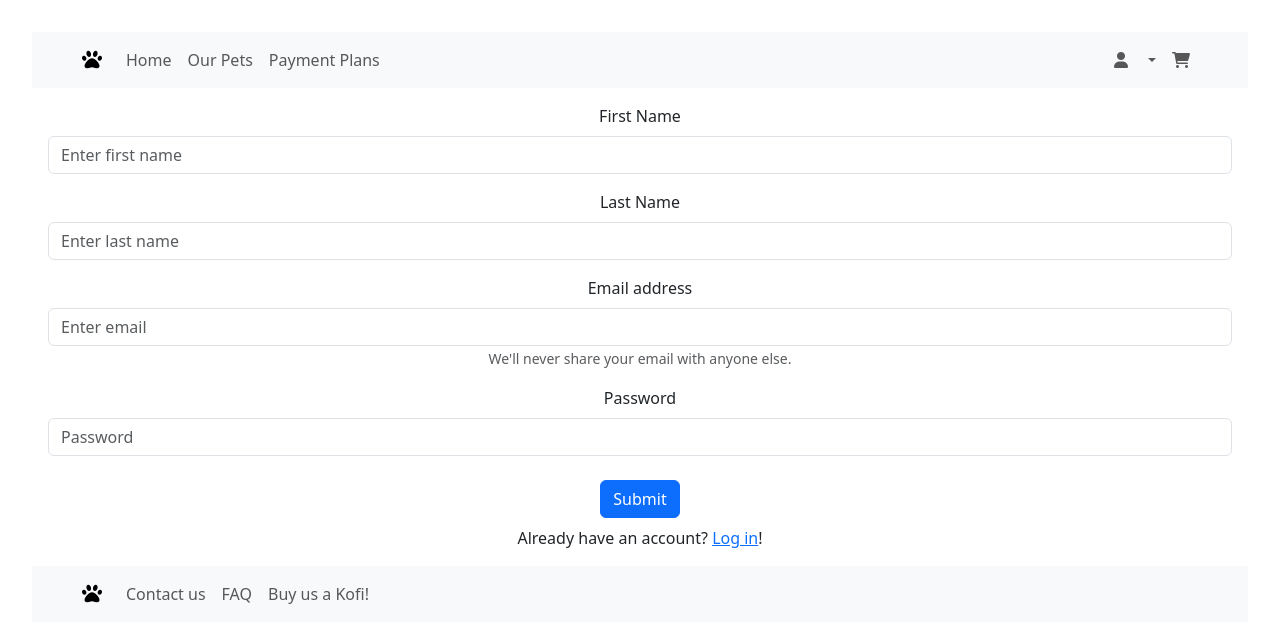
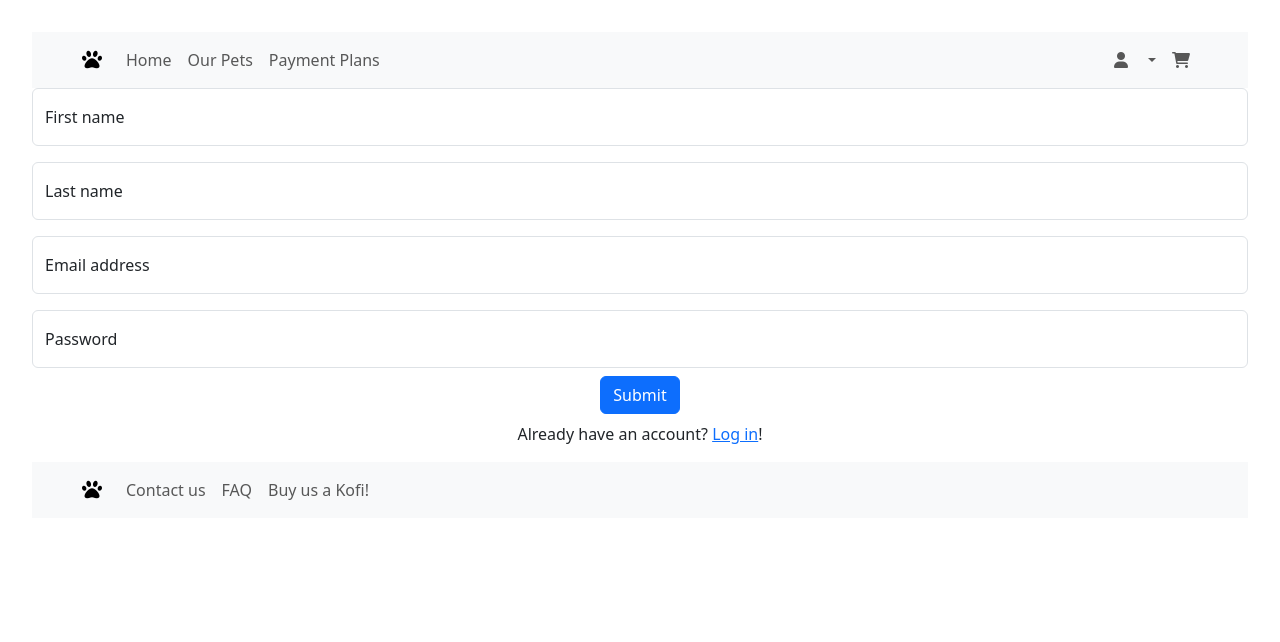
Before and after one commit to TheTiredTiger/Final_Project_PAAWS_FrontEnd, a React (Vite) app: page /register in a window 1280 px wide. Shown: the top 642 px of the page. Built offline with nearby package versions, Linux system fonts and the light colour scheme.

Commit message:
Added floating labels to auth pages

```diff
--- a/src/pages/Login.jsx
+++ b/src/pages/Login.jsx
@@ -1,23 +1,23 @@
 import Button from 'react-bootstrap/Button';
 import Form from 'react-bootstrap/Form';
+import FloatingLabel from 'react-bootstrap/FloatingLabel';
 import { Link } from 'react-router-dom';
 
 
 function Login() {
   return (
     <Form>
-      <Form.Group className="m-3" controlId="formBasicEmail">
-        <Form.Label>Email address</Form.Label>
-        <Form.Control type="email" placeholder="Enter email" />
-        <Form.Text className="text-muted">
-          We'll never share your email with anyone else.
-        </Form.Text>
-      </Form.Group>
+      <FloatingLabel
+        controlId="floatingInput"
+        label="Email address"
+        className="mb-3"
+      >
+        <Form.Control type="email" placeholder="name@example.com" />
+      </FloatingLabel>
+      <FloatingLabel controlId="floatingPassword" label="Password">
+        <Form.Control type="password" placeholder="Password" />
+      </FloatingLabel>
 
-      <Form.Group className="m-3" controlId="formBasicPassword">
-        <Form.Label>Password</Form.Label>
-        <Form.Control type="password" placeholder="Password" />
-      </Form.Group>
       <Button className='m-2' variant="primary" type="submit">
         Submit
       </Button>
--- a/src/pages/Register.jsx
+++ b/src/pages/Register.jsx
@@ -1,32 +1,42 @@
 import Button from 'react-bootstrap/Button';
 import Form from 'react-bootstrap/Form';
+import FloatingLabel from 'react-bootstrap/FloatingLabel';
 import { Link } from 'react-router-dom';
 
 function Register() {
   return (
     <Form>
-        <Form.Group className="m-3" controlId="formFirstName">
-          <Form.Label>First Name</Form.Label>
-          <Form.Control type="text" placeholder="Enter first name" />
-        </Form.Group>
+        <FloatingLabel
+          controlId="floatingInput"
+          label="First name"
+          className="mb-3"
+        >
+          <Form.Control type="text" placeholder="Jane" />
+        </FloatingLabel>
 
-        <Form.Group className="m-3" controlId="formLastName">
-          <Form.Label>Last Name</Form.Label>
-          <Form.Control type="text" placeholder="Enter last name" />
-        </Form.Group>
+        <FloatingLabel
+          controlId="floatingInput"
+          label="Last name"
+          className="mb-3"
+        >
+          <Form.Control type="text" placeholder="Doe" />
+        </FloatingLabel>
 
-        <Form.Group className="m-3" controlId="formBasicEmail">
-          <Form.Label>Email address</Form.Label>
-          <Form.Control type="email" placeholder="Enter email" />
-          <Form.Text className="text-muted">
-            We'll never share your email with anyone else.
-          </Form.Text>
-        </Form.Group>
+        <FloatingLabel
+          controlId="floatingInput"
+          label="Email address"
+          className="mb-3"
+        >
+          <Form.Control type="email" placeholder="name@example.com" />
+        </FloatingLabel>
 
-        <Form.Group className="m-3" controlId="formBasicPassword">
-          <Form.Label>Password</Form.Label>
-          <Form.Control type="password" placeholder="Password" />
-        </Form.Group>
+      <FloatingLabel
+        controlId="floatingPassword"
+        label="Password"
+      >
+        <Form.Control type="password" placeholder="Password" />
+      </FloatingLabel>
+
         <Button className='m-2' variant="primary" type="submit">
           Submit
         </Button>
```
